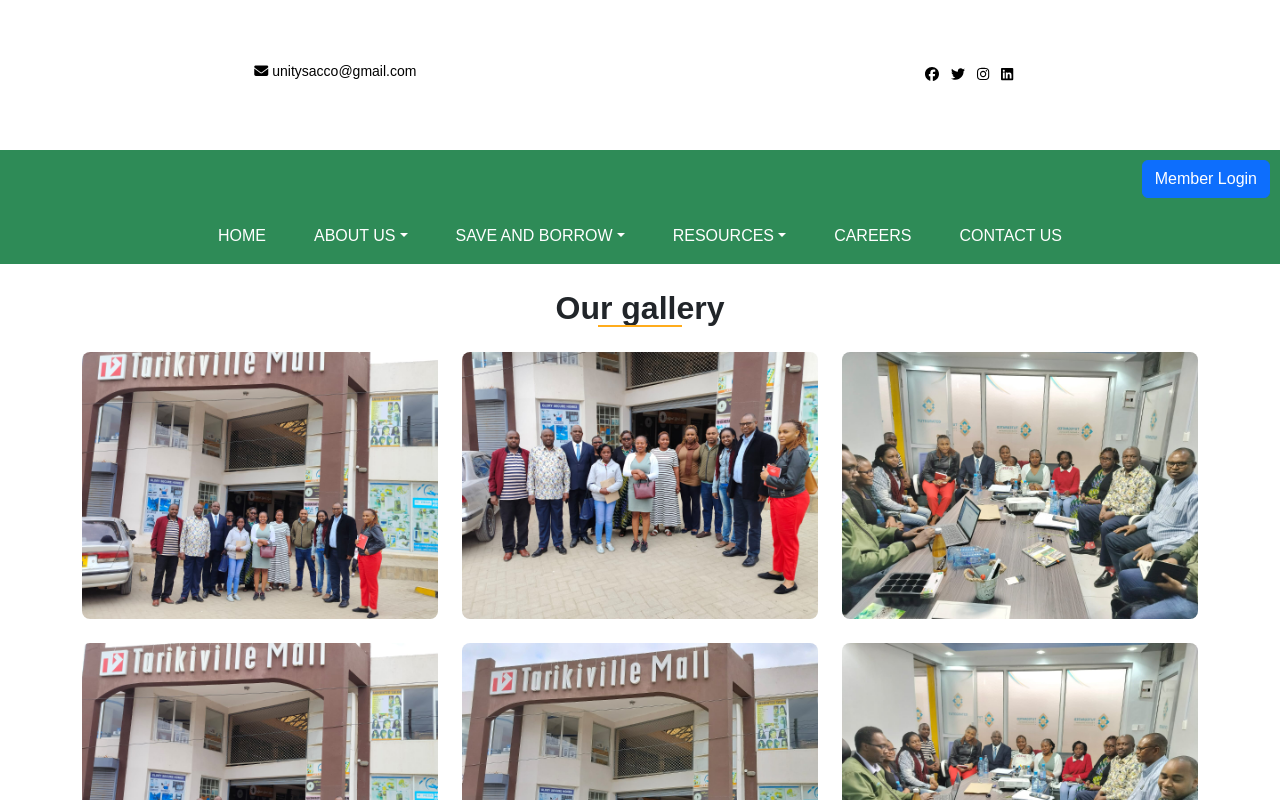
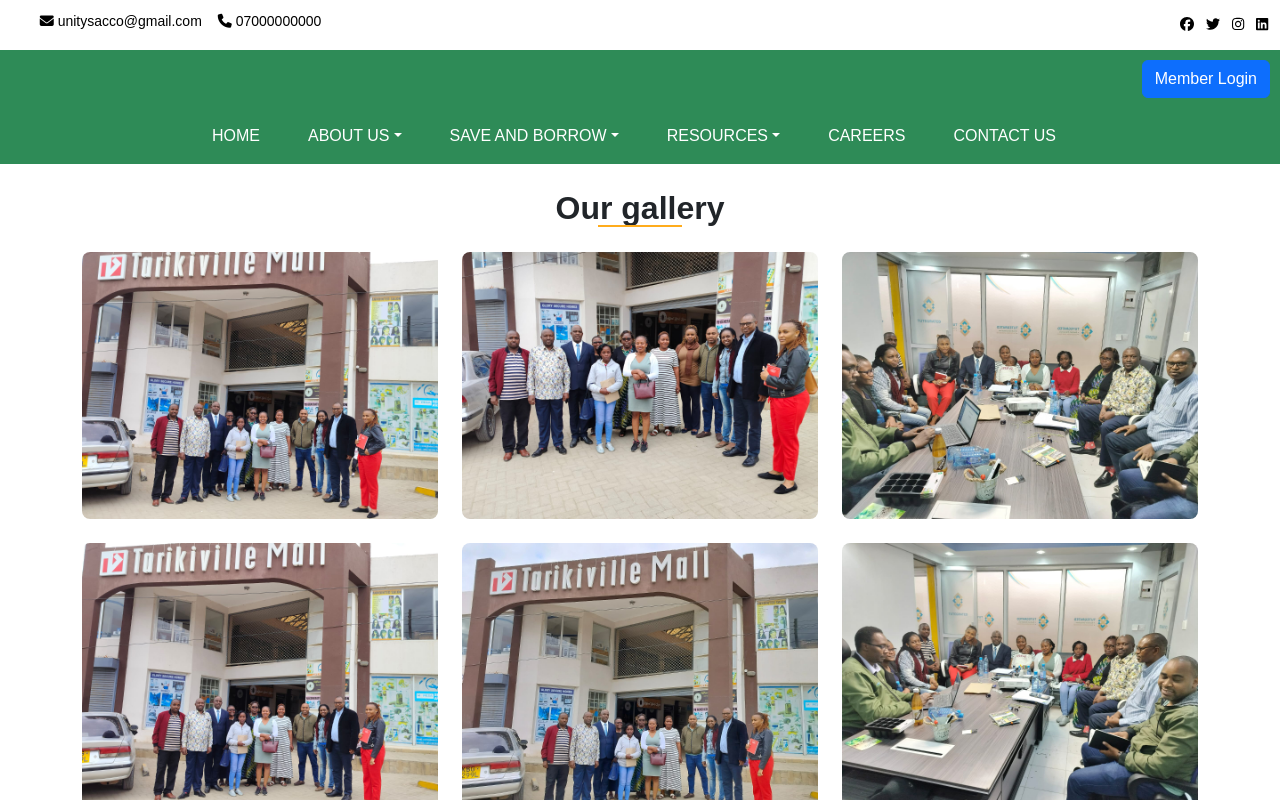
Before and after one commit to Agnes-Kalunda/sacco-frontend, a React (Create React App) app: page /contact-us in a window 1280 px wide. Shown: the top 800 px of the page. Built offline with nearby package versions, Linux system fonts and the light colour scheme.

Commit message:
restyled

```diff
--- a/src/AboutUs.js
+++ b/src/AboutUs.js
@@ -2,6 +2,7 @@ import React from "react";
 import { Container, Row, Col, Button } from "react-bootstrap";
 import bosa from "./assets/bosa.jpeg";
 import chama from "./assets/chama.jpeg";
+import { Outlet } from "react-router-dom";
 
 function AboutUs() {
   // Function to scroll to the "Office Location" section when the button is clicked
@@ -81,6 +82,7 @@ function AboutUs() {
         </Col>
       </Row>
     </Container>
+
   );
 }
 
--- a/src/App.js
+++ b/src/App.js
@@ -1,30 +1,25 @@
 import { Route, Routes } from "react-router-dom";
+import AboutUs from "./AboutUs";
 import "./App.css";
-import NavBar from "./NavBar";
-import Socials from "./Socials";
-import Services from "./services";
-import Footer from "./Footer";
-import Banner from "./Banner";
-import WorkWithUs from "./workWithUs";
-import Hero from "./Hero";
-import Home from "./Home";
 import Careers from "./Careers";
 import ContactUs from "./ContactUs";
+import Downloads from "./Downloads";
+import Faqs from "./Faqs";
+import Footer from "./Footer";
+import Gallery from "./Gallery";
 import Heritage from "./Heritage";
-import Faqs from "./Faqs";
-import Gallery from "./Gallery";
-import Downloads from "./Downloads";
+import Home from "./Home";
 import Leadership from "./Leadership";
 import LoanEligibility from "./LoanEligibility";
+import Loans from "./Loans";
+import Login from "./Login";
+import NavBar from "./NavBar";
+import Newsletter from "./Newsletter";
+import PaymentModes from "./PaymentModes";
 import Policies from "./Policies";
-import PaymentModes from "./PaymentModes";
+import Register from "./Register";
 import Savings from "./Savings";
-import Newsletter from "./Newsletter";
-import Loans from "./Loans";
-import Join from "./Register";
-import Login from "./Login";
-import Vision from "./Vision";
-import AboutUs from "./AboutUs";
+import Socials from "./Socials";
 
 function App() {
   return (
@@ -36,22 +31,29 @@ function App() {
           <Route path="/" element={<Home />} />
           <Route path="/careers" element={<Careers />} />
           <Route path="/contact-us" element={<ContactUs />} />
-          <Route path="/about-us" element={<Leadership />}>
-            <Route index element={<Vision />} />
+          <Route path="/about-us">
+            <Route index element={<AboutUs />} />
             <Route path="our-heritage" element={<Heritage />} />
-            <Route path="leadership" element={<AboutUs />} />
+            <Route path="leadership" element={<Leadership />} />
           </Route>
 
-          <Route path="/join" element={<Join />} />
-          <Route path="/join/save-with-us" element={<Savings />} />
-          <Route path="/join/borrow-from-us" element={<Loans />} />
-          <Route path="/join/loan-eligibility" element={<LoanEligibility />} />
-          <Route path="/resources/payment-modes" element={<PaymentModes />} />
-          <Route path="/resources/policies" element={<Policies />} />
-          <Route path="/resources/newsletter" element={<Newsletter />} />
-          <Route path="/resources/downloads" element={<Downloads />} />
-          <Route path="/resources/gallery" element={<Gallery />} />
-          <Route path="/resources/faqs" element={<Faqs />} />
+          <Route path="/join">
+            <Route index element={<Register />} />
+            <Route path="save-with-us" element={<Savings />} />
+            <Route path="borrow-from-us" element={<Loans />} />
+            <Route path="loan-eligibility" element={<LoanEligibility />} />
+          </Route>
+
+          <Route path="/resources" >
+            <Route index element={<PaymentModes />} />
+            <Route path="payment-modes" element={<PaymentModes />} />
+            <Route path="policies" element={<Policies />} />
+            <Route path="newsletter" element={<Newsletter />} />
+            <Route path="downloads" element={<Downloads />} />
+            <Route path="gallery" element={<Gallery />} />
+            <Route path="faqs" element={<Faqs />} />
+          </Route>
+
           <Route path="login" element={<Login />} />
         </Routes>
       </div>
--- a/src/NavBar.js
+++ b/src/NavBar.js
@@ -1,8 +1,6 @@
-// ... (your previous imports)
 import React, { useState } from "react";
-import { Navbar, Nav, NavDropdown, Button } from "react-bootstrap";
+import { Button, Nav, NavDropdown, Navbar } from "react-bootstrap";
 import { Link } from "react-router-dom";
-import logo from "./assets/logg.png";
 
 const navBarData = [
   {
@@ -15,7 +13,7 @@ const navBarData = [
     submenu: [
       {
         label: "Vision, Mission and Focus",
-        url: "vision",
+        url: "",
       },
       {
         label: "Our Heritage",
@@ -29,51 +27,53 @@ const navBarData = [
   },
   {
     label: "SAVE AND BORROW",
+    url: "/join",
     submenu: [
       {
         label: "Join us today",
-        url: "/join",
+        url: "",
       },
       {
         label: "Save with us today",
-        url: "/join/save-with-us",
+        url: "save-with-us",
       },
       {
         label: "Borrow from us today",
-        url: "/join/borrow-from-us",
+        url: "borrow-from-us",
       },
       {
         label: "Loan eligibility",
-        url: "/join/loan-eligibility",
+        url: "loan-eligibility",
       },
     ],
   },
   {
     label: "RESOURCES",
+    url: "resources",
     submenu: [
       {
         label: "Payment Modes",
-        url: "/resources/payment-modes",
+        url: "",
       },
       {
         label: "Policies",
-        url: "/resources/policies",
+        url: "policies",
       },
       {
         label: "Newsletter",
-        url: "/resources/newsletter",
+        url: "newsletter",
       },
       {
         label: "Downloads",
-        url: "/resources/downloads",
+        url: "downloads",
       },
       {
         label: "Gallery",
-        url: "/resources/gallery",
+        url: "gallery",
       },
       {
         label: "FAQs",
-        url: "/resources/faqs",
+        url: "faqs",
       },
     ],
   },
@@ -91,7 +91,7 @@ function NavBar() {
   const [navbarExpanded, setNavbarExpanded] = useState(false);
 
   const navbarItemStyle = {
-    color: navbarExpanded ? "white" : "#2E8B57",
+    color: navbarExpanded ? "black" : "#2E8B57",
   };
 
   const dropdownItemStyle = {
@@ -111,8 +111,7 @@ function NavBar() {
             key={index}
             className="dropdown-menu-dark dropdown"
             role="menu"
-            style={specialItems.includes(item.label) ? dropdownItemStyle : {}}
-          >
+            style={specialItems.includes(item.label) ? dropdownItemStyle : {}}>
             {menuShow(item.submenu, `${fullPath}/`)}
           </NavDropdown>
         );
@@ -126,8 +125,7 @@ function NavBar() {
             className={`nav-item${
               isSpecialMenuItem ? " special-menu-item" : ""
             }`}
-            style={isSpecialMenuItem ? { color: "white" } : navbarItemStyle}
-          >
+            style={isSpecialMenuItem ? { color: "white" } : navbarItemStyle}>
             {item.label}
           </Nav.Link>
         );
@@ -147,8 +145,7 @@ function NavBar() {
           justifyContent: "space-between",
           padding: "10px",
           width: "100%",
-        }}
-      >
+        }}>
         <Navbar.Brand as={Link} to="/" role="menuitem">
           {/* Uncomment and customize the logo */}
           {/* <img src={logo} alt="Logo" style={{ width: '150px', height: 'auto' }} /> */}
@@ -157,18 +154,19 @@ function NavBar() {
           Member Login
         </Button>
       </div>
-      <div className="d-flex justify-content-center">
+      <div className="d-flex ">
         <Navbar
+          className="container-fluid "
           bg="#2E8B57"
           expand="lg"
           variant=""
+
           role="navigation"
           expanded={navbarExpanded}
-          onToggle={handleNavbarToggle}
-        >
+          onToggle={handleNavbarToggle}>
           <Navbar.Toggle aria-controls="basic-navbar-nav" />
           <Navbar.Collapse id="basic-navbar-nav">
-            <Nav className="mr-auto">{menuShow(navBarData)}</Nav>
+            <Nav className="mr-auto container-fluid flex justify-content-center">{menuShow(navBarData)}</Nav>
           </Navbar.Collapse>
         </Navbar>
       </div>
--- a/src/PaymentModes.js
+++ b/src/PaymentModes.js
@@ -1,7 +1,10 @@
+import { Outlet } from "react-router-dom";
+
 function PaymentModes() {
   return (
     <div>
       <h2>PAYMENT MODES</h2>
+      <Outlet/>
     </div>
   );
 }
--- a/src/Register.js
+++ b/src/Register.js
@@ -1,8 +1,12 @@
+import { Outlet } from "react-router-dom";
+
 function Register() {
   return (
     <div>
       <h1>REGISTER</h1>
+      <Outlet/>
     </div>
+
   );
 }
 
--- a/src/Socials.js
+++ b/src/Socials.js
@@ -19,15 +19,34 @@ const Socials = () => {
         display: "flex",
         alignItems: "center",
         width: "100%",
-        height: "150px",
+        height: "50px",
       }}
     >
-      <h6 style={{ color: "black" }}>
+
+
+
+      <div class="container">
+  <div class="d-flex">
+    <div class="p-2">
+    <h6 style={{ color: "black" }}>
         <small>
           <i className="fas fa-envelope mr-3"></i> unitysacco@gmail.com
         </small>
       </h6>
-      <h6></h6>
+    </div>
+    <div class="p-2">
+
+    <h6 style={{ color: "black" }}>
+        <small>
+          <i className="fas fa-phone mr-3"></i> 07000000000
+        </small>
+      </h6>
+
+    </div>
+
+  </div>
+</div>
+
 
       <div className="socialLinks">
         <a href="#">
```
